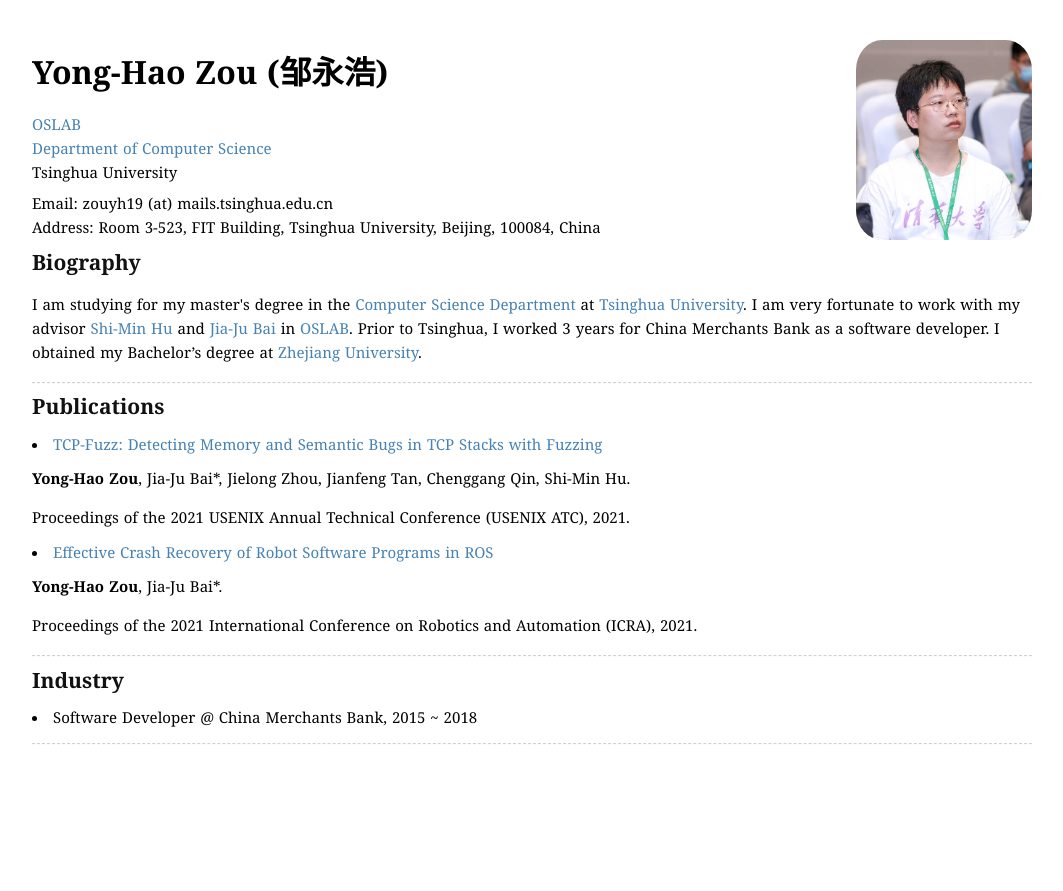
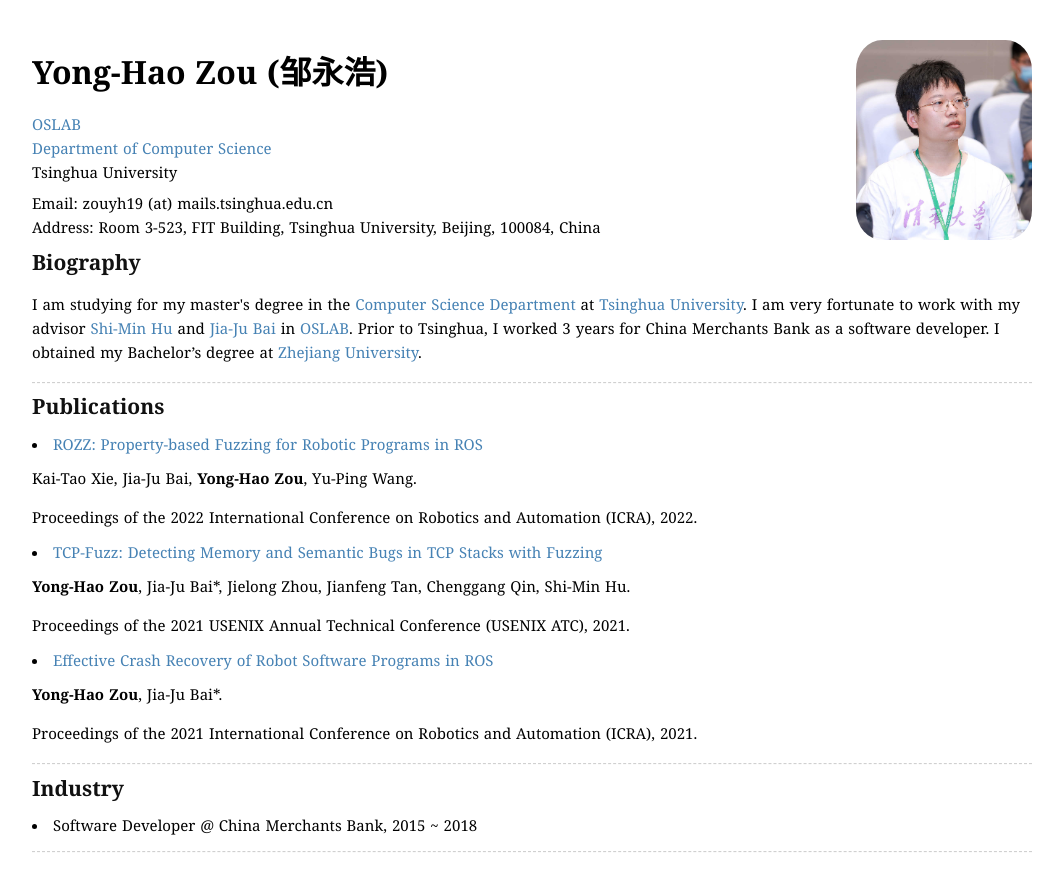
Before and after one commit to zouyonghao/zouyonghao.github.io, a Jekyll site: the page built from index.md, in a window 1280 px wide. Shown: the top 891 px of the page, without its empty margins (108-1171 px from the left). Built offline with Jekyll 4.4.1, drawn with Linux system fonts in a browser that asks for light colours.

Commit message:
Add ROZZ

```diff
--- a/_layouts/home.html
+++ b/_layouts/home.html
@@ -56,6 +56,12 @@
                     <h2 id="publications">Publications</h2>
 
                     <ul>
+                        <li><a href="">ROZZ: Property-based Fuzzing for Robotic Programs in ROS</a></li>
+                    </ul>
+                    <p>Kai-Tao Xie, Jia-Ju Bai, <b>Yong-Hao Zou</b>, Yu-Ping Wang.</p>
+                    <p>Proceedings of the 2022 International Conference on Robotics and Automation (ICRA), 2022.</p>
+
+                    <ul>
                         <li><a href="https://www.usenix.org/conference/atc21/presentation/zou">TCP-Fuzz: Detecting Memory and Semantic Bugs in TCP Stacks with Fuzzing</a></li>
                     </ul>
                     <p><b>Yong-Hao Zou</b>, Jia-Ju Bai*, Jielong Zhou, Jianfeng Tan, Chenggang Qin, Shi-Min Hu.</p>
```
